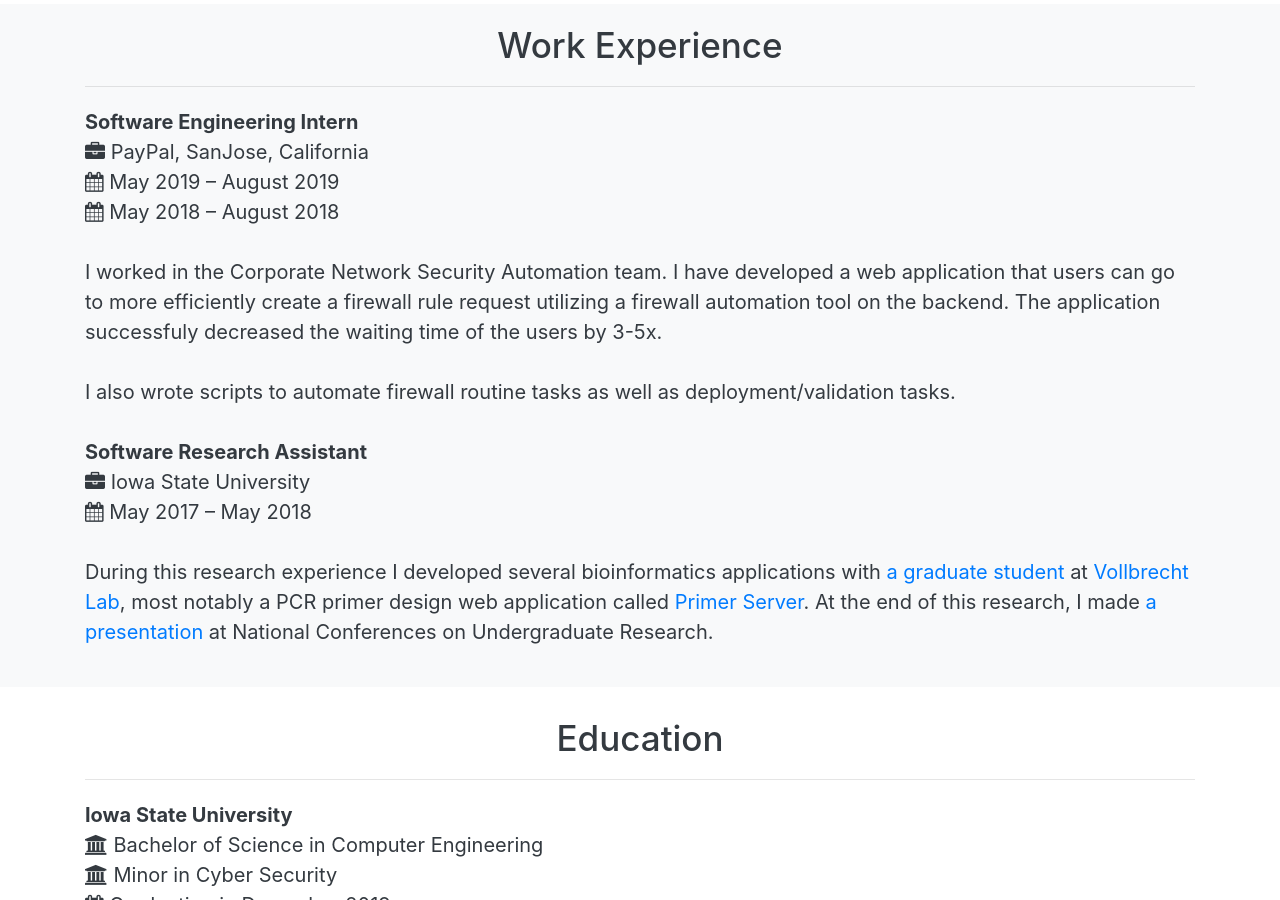
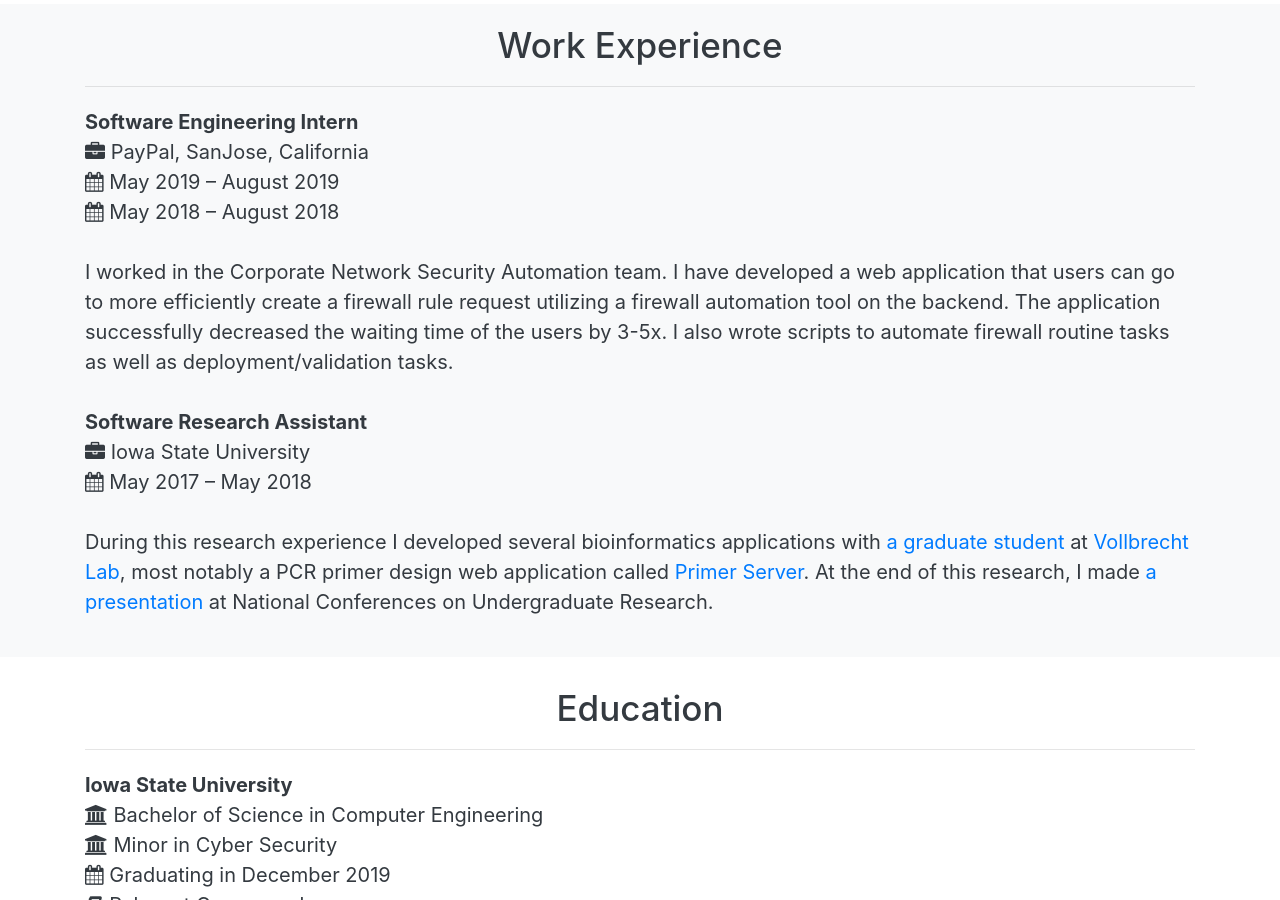
Before and after one commit to takasoft/takasoft.github.io, a Jekyll site: the page built from about.html, in a window 1280 px wide and 900 px high, scrolled down 703 px. Built offline with Jekyll 4.4.1, drawn with Linux system fonts in a browser that asks for light colours.

Commit message:
Update about.html

```diff
--- a/about.html
+++ b/about.html
@@ -19,7 +19,7 @@
     <div class="row">
       <div class="col-sm" style="margin-bottom: 10px;">
         <h6>My Story</h6>
-        I am a Software Engineer currently located in Iowa, USA. I love programming and cyber security! I have built different kinds of applications and like learning new technologies, but I specialize in full stack web development, writing automation scripts, and network security.
+        I am a Software Engineer currently located in Iowa, USA.  I love programming and cyber security!  I have built different kinds of applications and like learning new technologies, but I specialize in full stack web development, writing automation scripts, and network security.
       </div>
       <div class="col-sm">
         <h6>Personal Interests</h6>
@@ -44,15 +44,13 @@
       <i class="fa fa-calendar"></i> May 2019 – August 2019<br>
       <i class="fa fa-calendar"></i> May 2018 – August 2018<br><br>
 
-      I worked in the Corporate Network Security Automation team. I have developed a web application that users can go to more efficiently create a firewall rule request utilizing a firewall automation tool on the backend. The application successfuly decreased the waiting time of the users by 3-5x.<br><br>
-
-      I also wrote scripts to automate firewall routine tasks as well as deployment/validation tasks.<br><br>
+      I worked in the Corporate Network Security Automation team.  I have developed a web application that users can go to more efficiently create a firewall rule request utilizing a firewall automation tool on the backend.  The application successfully decreased the waiting time of the users by 3-5x.  I also wrote scripts to automate firewall routine tasks as well as deployment/validation tasks.<br><br>
 
       <b>Software Research Assistant</b><br>
       <i class="fa fa-briefcase"></i> Iowa State University<br>
       <i class="fa fa-calendar"></i> May 2017 – May 2018<br><br>
 
-      During this research experience I developed several bioinformatics applications with <a href="https://twitter.com/gokool4bioinfo" target="_blank">a graduate student</a> at <a href="https://vollbrechtlab.gdcb.iastate.edu/personnel/" target="_blank">Vollbrecht Lab</a>, most notably a PCR primer design web application called <a href="https://github.com/vollbrechtlab/primer-server" target="_blank">Primer Server</a>. At the end of this research, I made <a href="https://takasoft.github.io/ncur-primer-server">a presentation</a> at National Conferences on Undergraduate Research.
+      During this research experience I developed several bioinformatics applications with <a href="https://twitter.com/gokool4bioinfo" target="_blank">a graduate student</a> at <a href="https://vollbrechtlab.gdcb.iastate.edu/personnel/" target="_blank">Vollbrecht Lab</a>, most notably a PCR primer design web application called <a href="https://github.com/vollbrechtlab/primer-server" target="_blank">Primer Server</a>.  At the end of this research, I made <a href="https://takasoft.github.io/ncur-primer-server">a presentation</a> at National Conferences on Undergraduate Research.
     </p>
   </div>
 </div>
```
